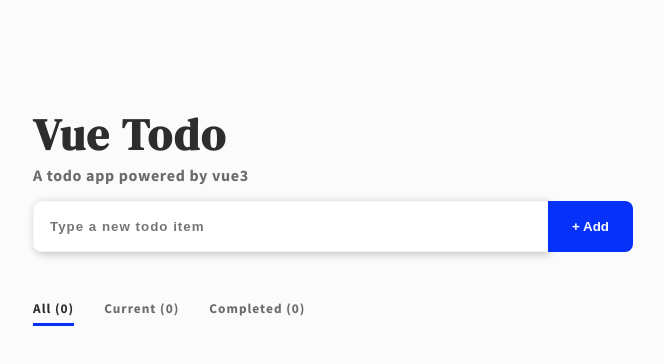
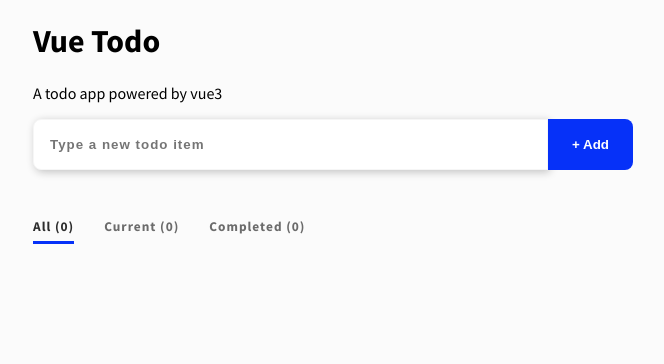
Before and after one commit to batuberque/vue-your-todos, a Vue app: page / in a window 1280 px wide. Shown: the top 364 px of the page, without its empty margins (307-971 px from the left). Built offline with nearby package versions, Linux system fonts and the light colour scheme.

Commit message:
feature: create MainHero component

```diff
--- a/src/App.vue
+++ b/src/App.vue
@@ -277,21 +277,4 @@
     margin: 0 auto;
 
   }
-
-  .page-title {
-    font-family: 'DM Serif Display', serif;
-    font-size: 44px;
-    letter-spacing: 1.84px;
-    color: #2d2d2d;
-    margin-top: 104px;
-    margin-bottom: 0px;
-  }
-
-  .subtitle {
-    font-size: 1rem;
-    font-weight: bold;
-    color: #6b6b6b;
-    margin-top: 0;
-    letter-spacing: 0.67px;
-  }
 </style>
--- /dev/null
+++ b/src/components/MainHero.vue
@@ -0,0 +1,32 @@
+<script>
+//Empty
+</script>
+
+<template>
+    <h1 :class="$style['page-title']">Vue Todo</h1>
+    <p :class="$style.subtitle">
+        A todo app powered by
+        <a href="https://v3.vuejs.org">Vue 3</a>
+        <span>, </span>
+        <a href="https://www.github.com/batuberque"></a>
+    </p>
+</template>
+
+<style module>
+  .page-title {
+    font-family: 'DM Serif Display', serif;
+    font-size: 44px;
+    letter-spacing: 1.84px;
+    color: #2d2d2d;
+    margin-top: 104px;
+    margin-bottom: 0px;
+  }
+
+  .subtitle {
+    font-size: 1rem;
+    font-weight: bold;
+    color: #6b6b6b;
+    margin-top: 0;
+    letter-spacing: 0.67px;
+  }
+</style>
```
